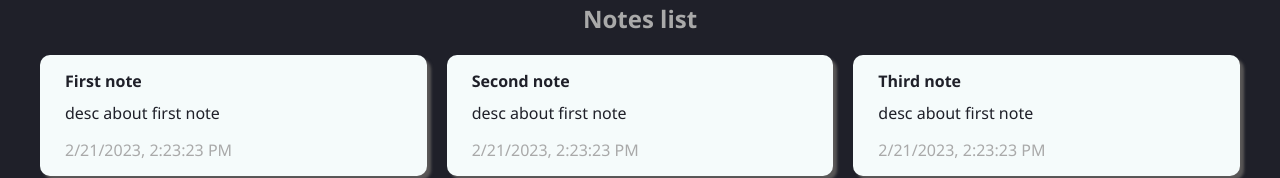
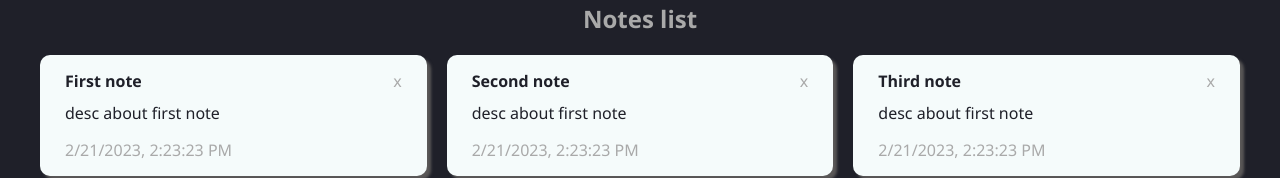
Before and after one commit to vzybailo/Notes-App-2.0, a Vue app: page / in a window 1280 px wide. Shown: the part 382-560 px from the top of the page. Built offline with nearby package versions, Linux system fonts and the light colour scheme.

Commit message:
emit new note

```diff
--- a/src/App.vue
+++ b/src/App.vue
@@ -3,13 +3,17 @@
     <h1>{{title}}</h1>
         <errorMessage :errorMessage="errorMessage"/>
         <newNote
+         :note="note"
           @store="addNote"
         />
         <h2>{{ titleNotes }}</h2>
         <ul class="notes__list">
             <li v-for="(note, index) in notes" :key="index" class="notes__item">
-                <h4 class="notes__title">{{note.title}}</h4>
-                <div class="notes__desc">{{note.description}}</div>
+                <div class="notes__header">
+                  <h4 class="notes__title">{{note.title}}</h4>
+                  <div @click="removeNote" class="notes__delete">x</div>
+                </div>
+                <div class="notes__desc">{{note.descr}}</div>
                 <div class="notes__date">{{note.date}}</div>
             </li>
         </ul>
@@ -32,24 +36,30 @@ export default {
       notes: [
           {
               title: "First note",
-              description: 'desc about first note',
+              descr: 'desc about first note',
               date: new Date(Date.now()).toLocaleString()
           },
           {
               title: "Second note",
-              description: 'desc about first note',
+              descr: 'desc about first note',
               date: new Date(Date.now()).toLocaleString()
           },
           {
               title: "Third note",
-              description: 'desc about first note',
+              descr: 'desc about first note',
               date: new Date(Date.now()).toLocaleString()
           }
       ],
+      note: {
+        title: '',
+        descr: ''
+      }
     }
   },
   methods: {
-    addNote (title, descr) {
+    addNote (note) {
+      let {title, descr} = note
+
         if(title === "") {
             this.errorMessage = 'Title required'
             return false
@@ -58,12 +68,13 @@ export default {
         this.notes.push({
              title,
              descr,
-            date: new Date(Date.now()).toLocaleString()
+             date: new Date(Date.now()).toLocaleString()
         })
-        title = ""
-        descr = ""
         this.errorMessage = null
     },
+    removeNote() {
+      this.notes.splice(2)
+    }
 }
 }
 </script>
@@ -116,6 +127,13 @@ li.notes__item {
       transition: .3s;
     }
 }
+.notes__header {
+    display: flex;
+    justify-content: space-between;
+}
+.notes__delete {
+  cursor: pointer;
+}
 .notes__title, .notes__desc {
     color: #1f2029;
 }
--- a/src/components/NewNote.vue
+++ b/src/components/NewNote.vue
@@ -8,15 +8,23 @@
 
 <script>
 export default {
+    props: {
+      note: {
+        type: Object,
+        required: true
+      }
+    },
     data() {
         return {
-            title: "",
-            descr: "",
+            title: this.note.title,
+            descr: this.note.descr,
         };
   },
   methods: {
     addNote() {
-      this.$emit("store", this.title, this.descr);
+      this.$emit("store", {title: this.title, descr: this.descr});
+      this.title = ''
+      this.descr = ''
     },
   },
 };
```
